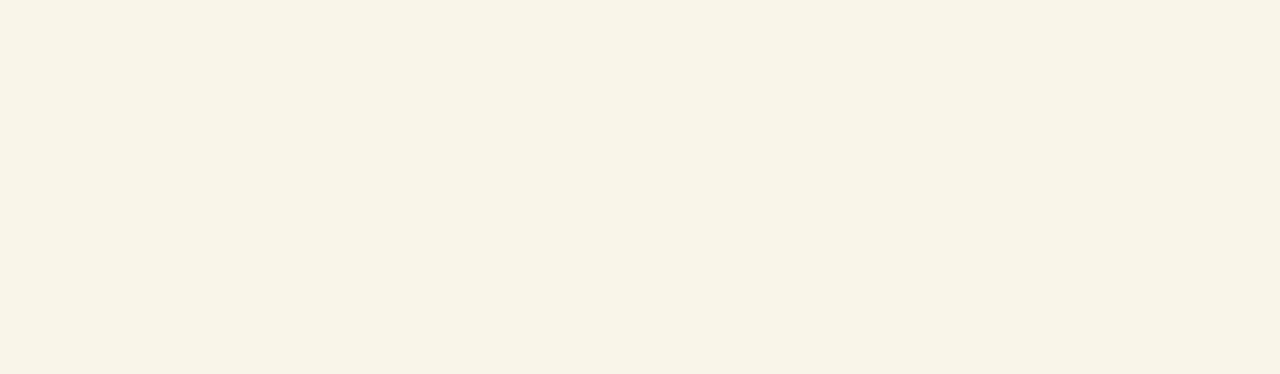
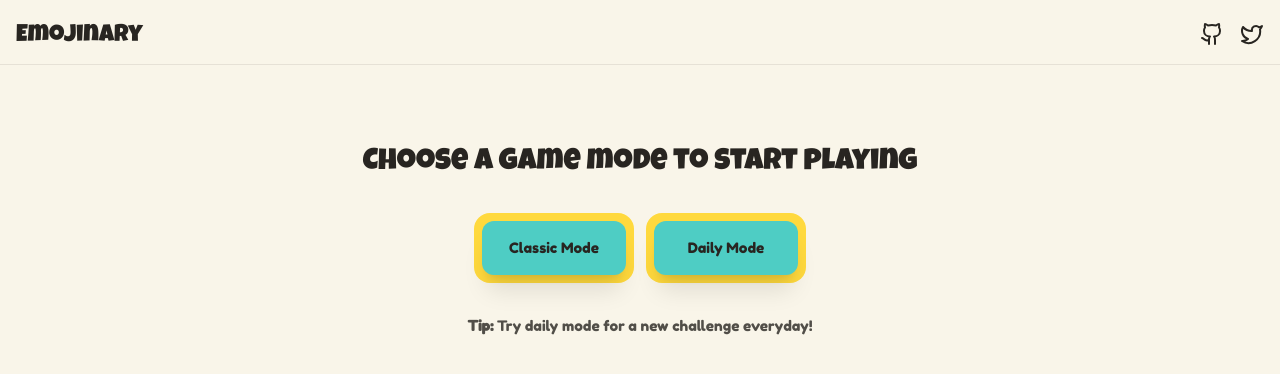
Before and after one commit to Charmingdc/Emojinary, a React (Vite) app: page /play in a window 1280 px wide. Before the commit this address had no page. Shown: the top 374 px of the page. Built offline with nearby package versions, Linux system fonts and the light colour scheme.

Commit message:
Added button click sound, improve useLocalStorage hook and made useSound into a context, designed no-mode and invalid-mode play screens

```diff
--- a/src/App.tsx
+++ b/src/App.tsx
@@ -1,13 +1,15 @@
 import { Routes, Route } from "react-router-dom";
 import Layout from "@/components/Layout";
 import Home from "@/pages/Home";
+import PlayPage from "@/pages/PlayPage";
 
 const App = () => {
   return (
     <Routes>
       <Route element={<Layout />}>
         <Route path="/" element={<Home />} />
-        <Route path="/play:mode" element={<h1> Play </h1>} />
+        <Route path="/play" element={<PlayPage />} />
+        <Route path="/play/:mode" element={<PlayPage />} />
       </Route>
     </Routes>
   );
--- /dev/null
+++ b/src/components/InvalidModeScreen.tsx
@@ -0,0 +1,29 @@
+import NavButton from "@/components/ui/NavButton";
+
+const InvalidModeScreen = () => {
+  return (
+    <main className="w-full flex flex-col items-center text-center gap-3 p-6 mt-14">
+      <h1 className="text-6xl mb-6 animate-bounce"> 👻 </h1>
+
+      <h2 className="text-3xl">
+        Oops! <br /> Invalid Mode
+      </h2>
+
+      <p className="-mt-3 opacity-80">
+        Try <strong> Classic </strong> or <strong> Daily </strong> Mode instead
+      </p>
+
+      <div className="w-full flex items-center justify-center gap-3 my-6">
+        <NavButton to="/play/classic" wrapperClassName="rotate-0">
+          Classic Mode
+        </NavButton>
+
+        <NavButton to="/play/daily" wrapperClassName="rotate-0">
+          Daily Mode
+        </NavButton>
+      </div>
+    </main>
+  );
+};
+
+export default InvalidModeScreen;
--- /dev/null
+++ b/src/components/NoModeScreen.tsx
@@ -0,0 +1,25 @@
+import NavButton from "@/components/ui/NavButton";
+
+const NoModeScreen = () => {
+  return (
+    <main className="w-full flex flex-col items-center text-center gap-4 p-6 mt-10">
+      <h1 className="text-3xl"> Choose a game mode to start playing </h1>
+
+      <div className="w-full flex items-center justify-center gap-3 my-4">
+        <NavButton to="/play/classic" wrapperClassName="rotate-0">
+          Classic Mode
+        </NavButton>
+
+        <NavButton to="/play/daily" wrapperClassName="rotate-0">
+          Daily Mode
+        </NavButton>
+      </div>
+
+      <p className="w-[80%] opacity-80">
+        <strong> Tip: </strong> Try daily mode for a new challenge everyday!
+      </p>
+    </main>
+  );
+};
+
+export default NoModeScreen;
--- a/src/components/Topbar.tsx
+++ b/src/components/Topbar.tsx
@@ -1,17 +1,20 @@
-import { Github } from "lucide-react";
+import { useNavigate } from "react-router-dom";
+import { Github, Twitter } from "lucide-react";
 
 const socials = [
-  { icon: Github, url: "https://github.com/Charmingdc/Emojinary" }
+  { icon: Github, url: "https://github.com/Charmingdc/Emojinary" },
+  { icon: Twitter, url: "https://x.com/Charmingdc01" }
 ];
 
 const Topbar = () => {
+  const navigate = useNavigate();
   return (
     <ul className="w-screen flex flex-row items-center justify-between bg-background border-b px-4 pt-5 pb-3">
-      <li>
+      <li onClick={() => navigate("/")}>
         <h1 className="text-2xl"> Emojinary </h1>
       </li>
 
-      <li className="flex items-center justify-center gap-2 -mt-1">
+      <li className="flex items-center justify-center gap-4 -mt-1">
         {socials.map(social => {
           const Icon = social.icon;
 
--- a/src/components/WelcomeScreen.tsx
+++ b/src/components/WelcomeScreen.tsx
@@ -1,6 +1,5 @@
-import { useNavigate } from "react-router-dom";
 import useSound from "@/hooks/useSound";
-import HomeNavBtn from "@/components/ui/HomeNavBtn";
+import NavButton from "@/components/ui/NavButton";
 
 interface Route {
   text: string;
@@ -14,35 +13,24 @@ const routes: Route[] = [
 ];
 
 const WelcomeScreen = () => {
-  const navigate = useNavigate();
-  const [isSoundOn, toggleSound] = useSound();
+  const { isSoundOn, toggleSound } = useSound();
 
   return (
     <main className="w-full flex flex-col items-center gap-4 mt-14">
-      <h1
-        className="inline-block text-center text-accent text-4xl
-      [-webkit-text-stroke:2px_rgb(var(--foreground))] transform scale-x-110 -rotate-3"
-      >
-        Emoji <br /> Guessing <br /> Game
+      <h1 className="inline-block text-center text-accent text-4xl text-shadow [-webkit-text-stroke:2px_rgb(var(--foreground))] [text-shadow:4px_4px_8px_rgba(0,0,0,0.3)] transform scale-x-110 -rotate-3">
+        Solve <br /> Emoji <br /> Puzzles!
       </h1>
 
       <div className="w-full flex flex-col items-center gap-2 mt-16">
         {routes.map(route => (
-          <div
-            key={route.path}
-            className="w-40 flex items-center justify-center bg-accent p-2 rounded-2xl -rotate-3"
-          >
-            <HomeNavBtn onClick={() => navigate(`${route.path}`)}>
-              {route.text}
-            </HomeNavBtn>
-          </div>
+          <NavButton key={route.path} to={route.path}>
+            {route.text}
+          </NavButton>
         ))}
 
-        <div className="w-40 flex items-center justify-center bg-accent p-2 rounded-2xl -rotate-3">
-          <HomeNavBtn onClick={toggleSound}>
-            sound: <strong> {isSoundOn ? "on" : "off"}</strong>
-          </HomeNavBtn>
-        </div>
+        <NavButton onClick={toggleSound}>
+          sound: <strong>{isSoundOn ? "on" : "off"}</strong>
+        </NavButton>
       </div>
     </main>
   );
--- a/src/components/ui/HomeNavBtn.tsx
+++ /dev/null
@@ -1,24 +0,0 @@
-import React from "react";
-
-type ButtonProps = React.ButtonHTMLAttributes<HTMLButtonElement> & {
-  className?: string;
-};
-
-const HomeNavBtn: React.FC<ButtonProps> = ({
-  className = "",
-  children,
-  ...props
-}) => {
-  const defaultClasses = `
-    w-full bg-primary py-4 px-6 rounded-xl
-    shadow-xl hover:shadow-2xl active:shadow-none active:border active:scale-95  transition-all duration-150
-  `;
-
-  return (
-    <button className={`${defaultClasses} ${className}`} {...props}>
-      {children}
-    </button>
-  );
-};
-
-export default HomeNavBtn;
--- /dev/null
+++ b/src/components/ui/NavButton.tsx
@@ -0,0 +1,49 @@
+import React from "react";
+import { useNavigate } from "react-router-dom";
+import useGameAudio from "@/hooks/useGameAudio";
+
+type ButtonProps = React.ButtonHTMLAttributes<HTMLButtonElement> & {
+  wrapperClassName?: string;
+  className?: string;
+  to?: string;
+};
+
+const NavButton: React.FC<ButtonProps> = ({
+  wrapperClassName = "",
+  className = "",
+  children,
+  to,
+  ...props
+}) => {
+  const { play } = useGameAudio();
+  const navigate = useNavigate();
+
+  const defaultClasses = `
+    w-full bg-primary py-4 px-6 rounded-xl
+    shadow-xl hover:shadow-2xl active:shadow-none active:scale-95 transition-all duration-150
+  `;
+
+  const handleClick: React.MouseEventHandler<HTMLButtonElement> = e => {
+    play("click");
+
+    if (to) setTimeout(() => navigate(to), 50);
+
+    props.onClick?.(e);
+  };
+
+  return (
+    <div
+      className={`w-40 flex items-center justify-center bg-accent p-2 rounded-2xl -rotate-3 ${wrapperClassName}`}
+    >
+      <button
+        {...props}
+        onClick={handleClick}
+        className={`${defaultClasses} ${className}`}
+      >
+        {children}
+      </button>
+    </div>
+  );
+};
+
+export default NavButton;
--- /dev/null
+++ b/src/contexts/SoundContext.tsx
@@ -0,0 +1,31 @@
+import { createContext, useEffect, useState, ReactNode } from "react";
+import useLocalStorage from "@/hooks/useLocalStorage";
+
+type SoundContextValue = {
+  isSoundOn: boolean;
+  toggleSound: () => void;
+};
+
+export const SoundContext = createContext<SoundContextValue | null>(null);
+
+export const SoundProvider = ({ children }: { children: ReactNode }) => {
+  const soundStorage = useLocalStorage("sound");
+
+  const [isSoundOn, setIsSoundOn] = useState<boolean>(
+    () => soundStorage.getItem<boolean>() ?? true
+  );
+
+  useEffect(() => {
+    soundStorage.setItem(isSoundOn);
+  }, [isSoundOn, soundStorage]);
+
+  const toggleSound = () => {
+    setIsSoundOn(prev => !prev);
+  };
+
+  return (
+    <SoundContext.Provider value={{ isSoundOn, toggleSound }}>
+      {children}
+    </SoundContext.Provider>
+  );
+};
--- /dev/null
+++ b/src/hooks/useGameAudio.tsx
@@ -0,0 +1,29 @@
+import { useRef } from "react";
+import useSound from "@/hooks/useSound";
+
+type AudioType = "click" | "correct" | "wrong";
+
+const useGameAudio = () => {
+  const { isSoundOn } = useSound();
+
+  const sounds = useRef<Record<AudioType, HTMLAudioElement>>({
+    click: Object.assign(new Audio("/sounds/button-press.mp3"), {
+      volume: 0.2
+    }),
+    correct: Object.assign(new Audio("/sounds/correct.mp3"), { volume: 0.7 }),
+    wrong: Object.assign(new Audio("/sounds/wrong.mp3"), { volume: 0.6 })
+  });
+
+  const play = (type: AudioType) => {
+    if (!isSoundOn) return;
+
+    const audio = sounds.current[type];
+    audio.currentTime = 0;
+
+    audio.play().catch(() => {});
+  };
+
+  return { play };
+};
+
+export default useGameAudio;
--- a/src/hooks/useSound.tsx
+++ b/src/hooks/useSound.tsx
@@ -1,22 +1,10 @@
-import { useState } from "react";
-import useLocalStorage from "@/hooks/useLocalStorage";
+import { useContext } from "react";
+import { SoundContext } from "@/contexts/SoundContext";
 
 const useSound = () => {
-  const soundStorage = useLocalStorage("sound");
-
-  const [isSoundOn, setIsSoundOn] = useState<boolean>(() => {
-    return soundStorage.getItem<boolean>() ?? true;
-  });
-
-  const toggleSound = () => {
-    setIsSoundOn(prev => {
-      const next = !prev;
-      soundStorage.setItem(next);
-      return next;
-    });
-  };
-
-  return [isSoundOn, toggleSound] as const;
+  const context = useContext(SoundContext);
+  if (!context) throw new Error("useSound must be used within SoundProvider");
+  return context;
 };
 
 export default useSound;
--- a/src/main.tsx
+++ b/src/main.tsx
@@ -3,6 +3,8 @@ import { createRoot } from "react-dom/client";
 import { BrowserRouter } from "react-router-dom";
 import { QueryClient, QueryClientProvider } from "@tanstack/react-query";
 import { ReactQueryDevtools } from "@tanstack/react-query-devtools";
+import { SoundProvider } from "@/contexts/SoundContext";
+
 import App from "./App.tsx";
 import "./index.css";
 
@@ -11,10 +13,12 @@ const queryClient = new QueryClient();
 createRoot(document.getElementById("root")!).render(
   <StrictMode>
     <QueryClientProvider client={queryClient}>
-      <BrowserRouter>
-        <App />
-      </BrowserRouter>
-      <ReactQueryDevtools />
+      <SoundProvider>
+        <BrowserRouter>
+          <App />
+        </BrowserRouter>
+        <ReactQueryDevtools />
+      </SoundProvider>
     </QueryClientProvider>
   </StrictMode>
 );
--- /dev/null
+++ b/src/pages/PlayPage.tsx
@@ -0,0 +1,16 @@
+import { useParams } from "react-router-dom";
+import NoModeScreen from "@/components/NoModeScreen";
+import InvalidModeScreen from "@/components/InvalidModeScreen";
+
+const PlayPage = () => {
+  const { mode } = useParams<{ mode?: string }>();
+
+  if (!mode) return <NoModeScreen />;
+
+  if (mode === "classic") return <h1>Classic Game</h1>;
+  if (mode === "daily") return <h1>Daily Mode</h1>;
+
+  return <InvalidModeScreen />;
+};
+
+export default PlayPage;
```
Also changed, not shown: 1 other file (tests, documents, lock files or other folders).
